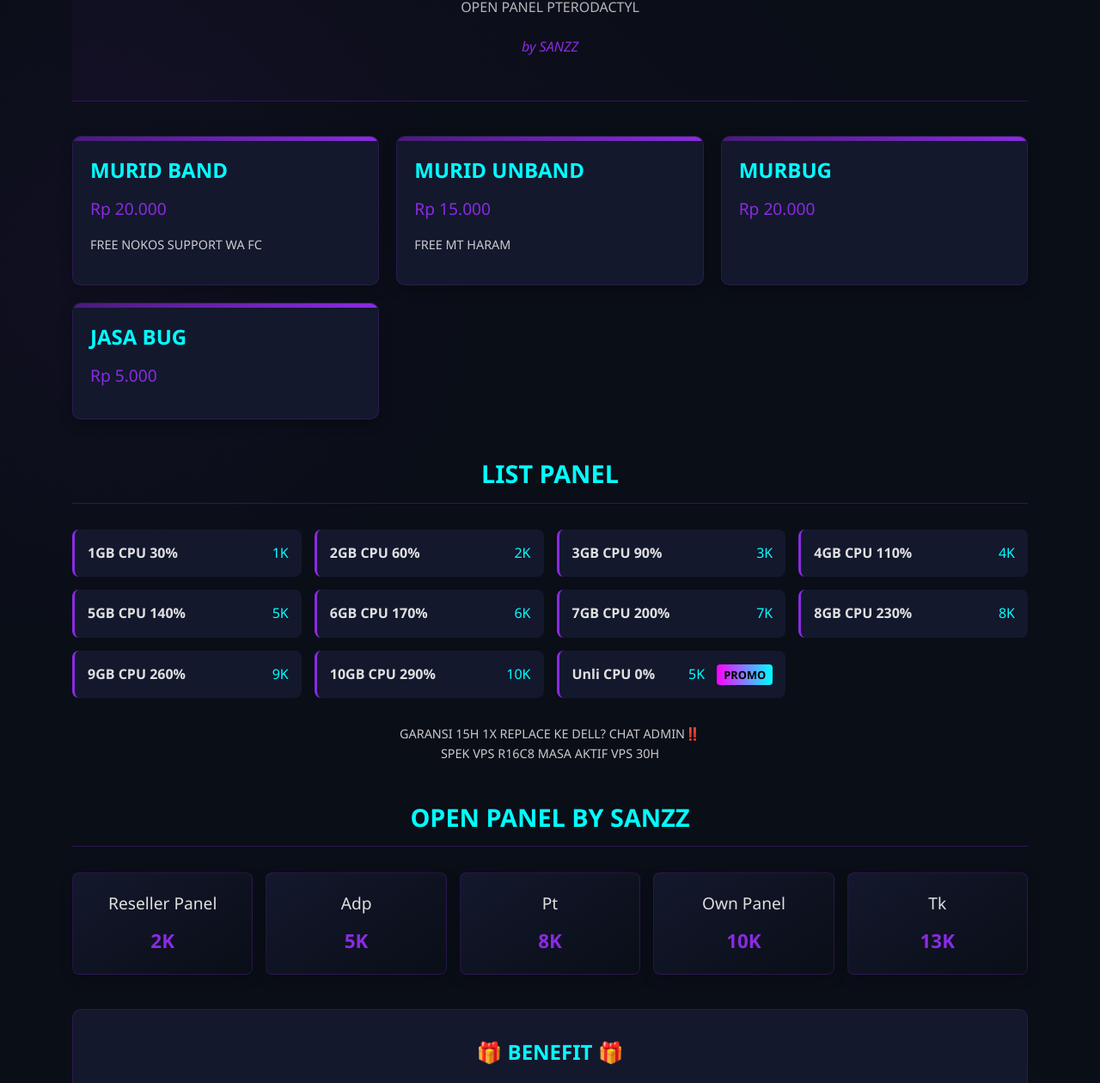
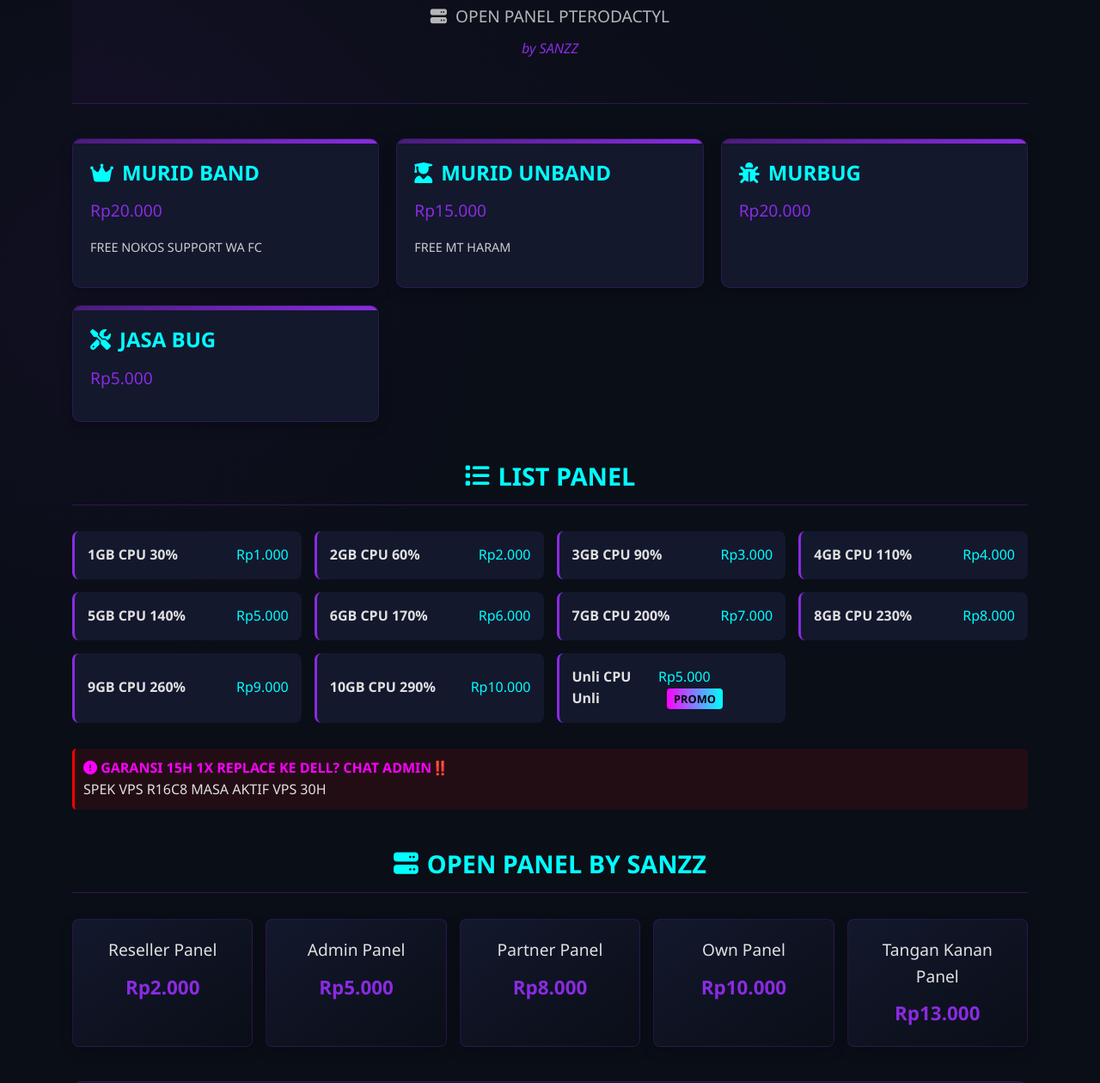
Before and after one commit to dans4you-ai/Calculator, a plain HTML site: page index.html in a window 1280 px wide. Shown: the part 128-1388 px from the top of the page at 86% size. Drawn offline with Linux system fonts and the light colour scheme.

Commit message:
Update index.html

```diff
--- a/index.html
+++ b/index.html
@@ -3,7 +3,8 @@
 <head>
     <meta charset="UTF-8">
     <meta name="viewport" content="width=device-width, initial-scale=1.0">
-    <title>SANZZ Store - Panel Pterodactyl</title>
+    <title>SANZZXASHAIMUP Store - Panel Pterodactyl</title>
+    <link rel="stylesheet" href="https://cdnjs.cloudflare.com/ajax/libs/font-awesome/6.4.0/css/all.min.css">
     <style>
         :root {
             --primary: #0a0e17;
@@ -12,6 +13,7 @@
             --text: #e0e0e0;
             --highlight: #8a2be2;
             --neon: #00ffff;
+            --neon-pink: #ff00ff;
         }
 
         * {
@@ -28,6 +30,7 @@
             background-image:
                 radial-gradient(circle at 10% 20%, rgba(74, 27, 122, 0.1) 0%, transparent 20%),
                 radial-gradient(circle at 90% 80%, rgba(0, 255, 255, 0.05) 0%, transparent 20%);
+            min-height: 100vh;
         }
 
         .container {
@@ -57,19 +60,31 @@
             z-index: -1;
         }
 
-        h1 {
-            font-size: 2.5rem;
+        .logo {
+            font-size: 2.8rem;
             margin-bottom: 10px;
             color: var(--neon);
             text-shadow: 0 0 10px rgba(0, 255, 255, 0.5);
             letter-spacing: 2px;
+            display: flex;
+            align-items: center;
+            justify-content: center;
+            gap: 10px;
+        }
+
+        .logo span {
+            color: var(--neon-pink);
         }
 
         .subtitle {
-            font-size: 1rem;
+            font-size: 1.2rem;
             color: var(--text);
             opacity: 0.8;
-            margin-bottom: 20px;
+            margin-bottom: 10px;
+            display: flex;
+            align-items: center;
+            justify-content: center;
+            gap: 10px;
         }
 
         .tagline {
@@ -115,6 +130,9 @@
             font-size: 1.5rem;
             color: var(--neon);
             margin-bottom: 10px;
+            display: flex;
+            align-items: center;
+            gap: 10px;
         }
 
         .product-price {
@@ -155,7 +173,7 @@
         }
 
         .promo-badge {
-            background: linear-gradient(90deg, #ff00ff, #00ffff);
+            background: linear-gradient(90deg, var(--neon-pink), var(--neon));
             color: black;
             padding: 3px 8px;
             border-radius: 4px;
@@ -171,6 +189,10 @@
             padding-bottom: 10px;
             border-bottom: 1px solid rgba(138, 43, 226, 0.3);
             text-align: center;
+            display: flex;
+            align-items: center;
+            justify-content: center;
+            gap: 10px;
         }
 
         .reseller-grid {
@@ -258,16 +280,43 @@
             display: flex;
             flex-direction: column;
             align-items: center;
+            text-decoration: none;
+            color: var(--text);
+            transition: transform 0.3s;
+        }
+
+        .contact-method:hover {
+            transform: translateY(-5px);
         }
 
         .contact-icon {
-            font-size: 2rem;
+            font-size: 2.5rem;
             margin-bottom: 10px;
             color: var(--highlight);
+            width: 70px;
+            height: 70px;
+            border-radius: 50%;
+            display: flex;
+            align-items: center;
+            justify-content: center;
+            background: rgba(138, 43, 226, 0.1);
+            transition: background 0.3s;
+        }
+
+        .contact-method:hover .contact-icon {
+            background: rgba(138, 43, 226, 0.3);
         }
 
         .contact-info {
             font-weight: bold;
+        }
+
+        .whatsapp {
+            color: #25D366;
+        }
+
+        .telegram {
+            color: #0088cc;
         }
 
         footer {
@@ -281,6 +330,21 @@
 
         .pulse {
             animation: pulse 2s infinite;
+            color: var(--neon-pink);
+            font-weight: bold;
+        }
+
+        .warning {
+            background: rgba(255, 0, 0, 0.1);
+            padding: 10px;
+            border-radius: 5px;
+            border-left: 3px solid red;
+            margin: 15px 0;
+        }
+
+        .currency {
+            font-size: 0.9em;
+            vertical-align: super;
         }
 
         @keyframes pulse {
@@ -298,131 +362,148 @@
                 flex-direction: column;
                 gap: 20px;
             }
+
+            .logo {
+                font-size: 2rem;
+                flex-direction: column;
+            }
         }
     </style>
 </head>
 <body>
     <div class="container">
         <header>
-            <h1>SANZZ STORE</h1>
-            <div class="subtitle">OPEN PANEL PTERODACTYL</div>
+            <h1 class="logo">
+                <i class="fas fa-store"></i>
+                SANZZ<span>XASHAIMUP</span>
+            </h1>
+            <div class="subtitle">
+                <i class="fas fa-server"></i>
+                OPEN PANEL PTERODACTYL
+            </div>
             <div class="tagline">by SANZZ</div>
         </header>
 
         <section class="products">
             <div class="product-card">
-                <h3 class="product-title">MURID BAND</h3>
-                <div class="product-price">Rp 20.000</div>
+                <h3 class="product-title"><i class="fas fa-crown"></i> MURID BAND</h3>
+                <div class="product-price">Rp20.000</div>
                 <div class="product-description">FREE NOKOS SUPPORT WA FC</div>
             </div>
 
             <div class="product-card">
-                <h3 class="product-title">MURID UNBAND</h3>
-                <div class="product-price">Rp 15.000</div>
+                <h3 class="product-title"><i class="fas fa-user-graduate"></i> MURID UNBAND</h3>
+                <div class="product-price">Rp15.000</div>
                 <div class="product-description">FREE MT HARAM</div>
             </div>
 
             <div class="product-card">
-                <h3 class="product-title">MURBUG</h3>
-                <div class="product-price">Rp 20.000</div>
+                <h3 class="product-title"><i class="fas fa-bug"></i> MURBUG</h3>
+                <div class="product-price">Rp20.000</div>
             </div>
 
             <div class="product-card">
-                <h3 class="product-title">JASA BUG</h3>
-                <div class="product-price">Rp 5.000</div>
+                <h3 class="product-title"><i class="fas fa-tools"></i> JASA BUG</h3>
+                <div class="product-price">Rp5.000</div>
             </div>
         </section>
 
-        <h2 class="section-title">LIST PANEL</h2>
+        <h2 class="section-title">
+            <i class="fas fa-list"></i>
+            LIST PANEL
+        </h2>
 
         <div class="panel-grid">
             <div class="panel-item">
                 <span class="panel-spec">1GB CPU 30%</span>
-                <span class="panel-price">1K</span>
+                <span class="panel-price">Rp1.000</span>
             </div>
 
             <div class="panel-item">
                 <span class="panel-spec">2GB CPU 60%</span>
-                <span class="panel-price">2K</span>
+                <span class="panel-price">Rp2.000</span>
             </div>
 
             <div class="panel-item">
                 <span class="panel-spec">3GB CPU 90%</span>
-                <span class="panel-price">3K</span>
+                <span class="panel-price">Rp3.000</span>
             </div>
 
             <div class="panel-item">
                 <span class="panel-spec">4GB CPU 110%</span>
-                <span class="panel-price">4K</span>
+                <span class="panel-price">Rp4.000</span>
             </div>
 
             <div class="panel-item">
                 <span class="panel-spec">5GB CPU 140%</span>
-                <span class="panel-price">5K</span>
+                <span class="panel-price">Rp5.000</span>
             </div>
 
             <div class="panel-item">
                 <span class="panel-spec">6GB CPU 170%</span>
-                <span class="panel-price">6K</span>
+                <span class="panel-price">Rp6.000</span>
             </div>
 
             <div class="panel-item">
                 <span class="panel-spec">7GB CPU 200%</span>
-                <span class="panel-price">7K</span>
+                <span class="panel-price">Rp7.000</span>
             </div>
 
             <div class="panel-item">
                 <span class="panel-spec">8GB CPU 230%</span>
-                <span class="panel-price">8K</span>
+                <span class="panel-price">Rp8.000</span>
             </div>
 
             <div class="panel-item">
                 <span class="panel-spec">9GB CPU 260%</span>
-                <span class="panel-price">9K</span>
+                <span class="panel-price">Rp9.000</span>
             </div>
 
             <div class="panel-item">
                 <span class="panel-spec">10GB CPU 290%</span>
-                <span class="panel-price">10K</span>
+                <span class="panel-price">Rp10.000</span>
             </div>
 
             <div class="panel-item">
-                <span class="panel-spec">Unli CPU 0%</span>
-                <span class="panel-price">5K <span class="promo-badge">PROMO</span></span>
+                <span class="panel-spec">Unli CPU Unli</span>
+                <span class="panel-price">Rp5.000 <span class="promo-badge">PROMO</span></span>
             </div>
         </div>
 
-        <div class="product-description" style="text-align: center; margin: 20px 0;">
-            <span class="pulse">GARANSI 15H 1X REPLACE KE DELL? CHAT ADMIN‼️</span><br>
+        <div class="warning">
+            <span class="pulse"><i class="fas fa-exclamation-circle"></i> GARANSI 15H 1X REPLACE KE DELL? CHAT ADMIN‼️</span><br>
             SPEK VPS R16C8 MASA AKTIF VPS 30H
         </div>
 
-        <h2 class="section-title">OPEN PANEL BY SANZZ</h2>
+        <h2 class="section-title">
+            <i class="fas fa-server"></i>
+            OPEN PANEL BY SANZZ
+        </h2>
 
         <div class="reseller-grid">
             <div class="reseller-item">
                 <div class="reseller-name">Reseller Panel</div>
-                <div class="reseller-price">2K</div>
+                <div class="reseller-price">Rp2.000</div>
             </div>
 
             <div class="reseller-item">
-                <div class="reseller-name">Adp</div>
-                <div class="reseller-price">5K</div>
+                <div class="reseller-name">Admin Panel</div>
+                <div class="reseller-price">Rp5.000</div>
             </div>
 
             <div class="reseller-item">
-                <div class="reseller-name">Pt</div>
-                <div class="reseller-price">8K</div>
+                <div class="reseller-name">Partner Panel</div>
+                <div class="reseller-price">Rp8.000</div>
             </div>
 
             <div class="reseller-item">
                 <div class="reseller-name">Own Panel</div>
-                <div class="reseller-price">10K</div>
+                <div class="reseller-price">Rp10.000</div>
             </div>
 
             <div class="reseller-item">
-                <div class="reseller-name">Tk</div>
-                <div class="reseller-price">13K</div>
+                <div class="reseller-name">Tangan Kanan Panel</div>
+                <div class="reseller-price">Rp13.000</div>
             </div>
         </div>
 
@@ -444,21 +525,51 @@
         <div class="contact">
             <h3 class="contact-title">Dapat dipesan langsung sesuai pesanan melalui:</h3>
             <div class="contact-methods">
-                <div class="contact-method">
-                    <div class="contact-icon">📱</div>
+                <a href="https://wa.me/6282286972989" class="contact-method" target="_blank">
+                    <div class="contact-icon whatsapp"></i>
+                    </div>
                     <div class="contact-info">WhatsApp: +62 822-8697-2989</div>
-                </div>
+                </a>
 
-                <div class="contact-method">
-                    <div class="contact-icon">✉️</div>
+                <a href="https://t.me/SANZZXLONELY" class="contact-method" target="_blank">
+                    <div class="contact-icon telegram">
+                        <i class="fab fa-telegram"></i>
+                    </div>
                     <div class="contact-info">Telegram: t.me/SANZZXLONELY</div>
-                </div>
+                </a>
             </div>
         </div>
 
         <footer>
-            &copy; 2023 SANZZ Store - All Rights Reserved
+            &copy; 2023 SANZZXASHAIMUP Store - All Rights Reserved
         </footer>
     </div>
+
+    <script>
+        // Animasi untuk elemen dengan kelas pulse
+        document.addEventListener('DOMContentLoaded', function() {
+            const pulseElements = document.querySelectorAll('.pulse');
+
+            pulseElements.forEach(element => {
+                element.style.animation = 'pulse 2s infinite';
+            });
+
+            // Efek ketik untuk judul
+            const title = document.querySelector('.logo');
+            const originalText = title.innerHTML;
+            title.innerHTML = '';
+
+            let i = 0;
+            const typeWriter = () => {
+                if (i < originalText.length) {
+                    title.innerHTML += originalText.charAt(i);
+                    i++;
+                    setTimeout(typeWriter, 100);
+                }
+            };
+
+            typeWriter();
+        });
+    </script>
 </body>
 </html>
```
